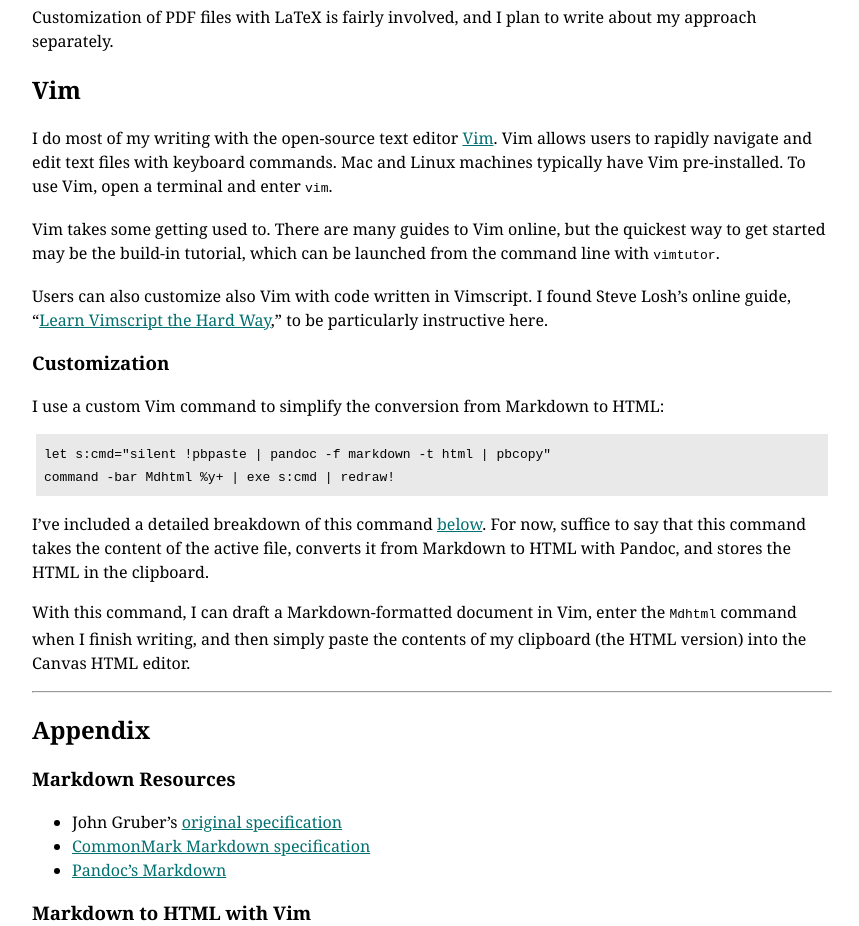
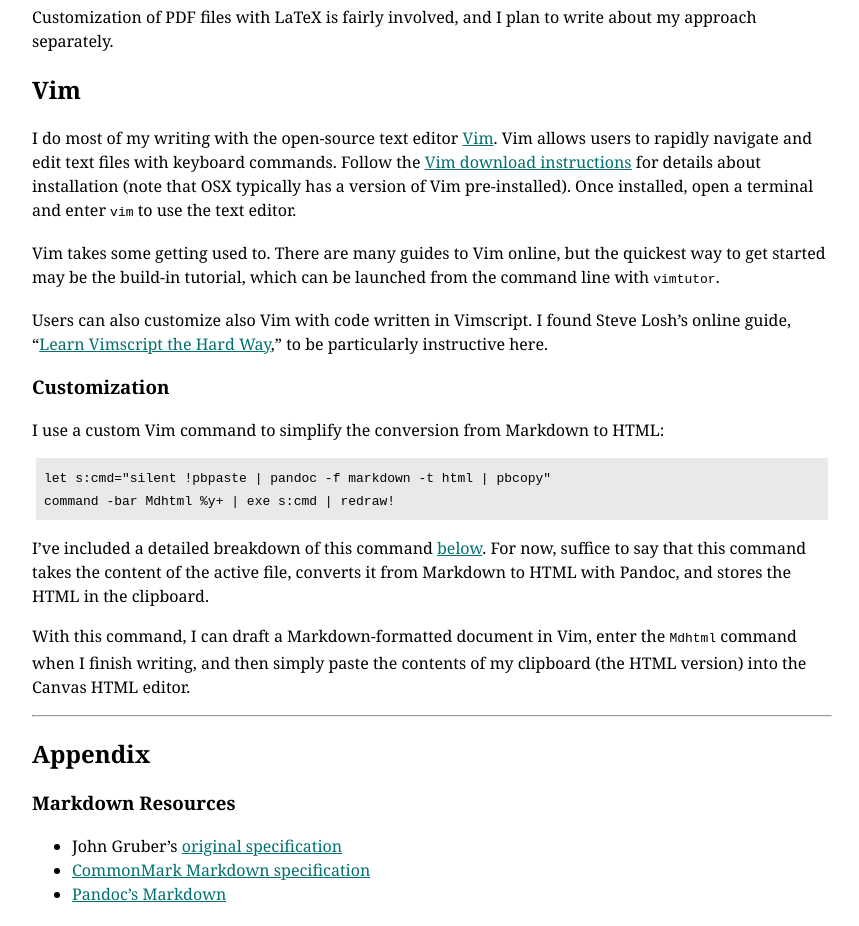
Before and after one commit to elijahgreenstein/elijahgreenstein.github.io, a plain HTML site: page writing/2025/teaching-plain-text.html in a window 1280 px wide. Shown: the part 2920-3846 px from the top of the page, without its empty margins (208-1067 px from the left). Drawn offline with Linux system fonts and the light colour scheme.

Commit message:
Update website

```diff
--- a/writing/2025/teaching-plain-text.html
+++ b/writing/2025/teaching-plain-text.html
@@ -72,7 +72,7 @@ for details.
 </code></pre><p>Note that Pandoc requires an installation of <a href="https://www.latex-project.org/" title="LaTeX Project">LaTeX</a> in order to produce PDF files. Pandoc first converts the files to plain text LaTeX files; then Pandoc uses a LaTeX generator to create the final PDF file. As with Markdown, there are many guides to LaTeX available online. The LaTeX Project has organized a <a href="https://www.latex-project.org/help/links/" title="LaTeX Project: Useful Links">number of useful links</a>, and I found “<a href="https://ctan.mirror.rafal.ca/info/lshort/english/lshort.pdf" title="The (Not So) Short Introduction to LaTeX2e">The (Not So) Short Introduction to LaTeX2e</a>” and “<a href="https://ctan.org/pkg/latex2e-help-texinfo" title="LATEX2e: An unofficial reference manual">LaTeX2e: An unofficial reference manual</a>” particularly useful.</p>
 <p>Customization of PDF files with LaTeX is fairly involved, and I plan to write about my approach separately.</p>
 <h2 id="vim">Vim</h2>
-<p>I do most of my writing with the open-source text editor <a href="https://www.vim.org" title="Vim">Vim</a>. Vim allows users to rapidly navigate and edit text files with keyboard commands. Mac and Linux machines typically have Vim pre-installed. To use Vim, open a terminal and enter <code>vim</code>.</p>
+<p>I do most of my writing with the open-source text editor <a href="https://www.vim.org" title="Vim">Vim</a>. Vim allows users to rapidly navigate and edit text files with keyboard commands. Follow the <a href="https://www.vim.org/download.php" title="Downloading Vim">Vim download instructions</a> for details about installation (note that OSX typically has a version of Vim pre-installed). Once installed, open a terminal and enter <code>vim</code> to use the text editor.</p>
 <p>Vim takes some getting used to. There are many guides to Vim online, but the quickest way to get started may be the build-in tutorial, which can be launched from the command line with <code>vimtutor</code>.</p>
 <p>Users can also customize also Vim with code written in Vimscript. I found Steve Losh’s online guide, “<a href="https://learnvimscriptthehardway.stevelosh.com" title="Learn Vimsceript the Hard Way">Learn Vimscript the Hard Way</a>,” to be particularly instructive here.</p>
 <h3 id="customization">Customization</h3>
```
